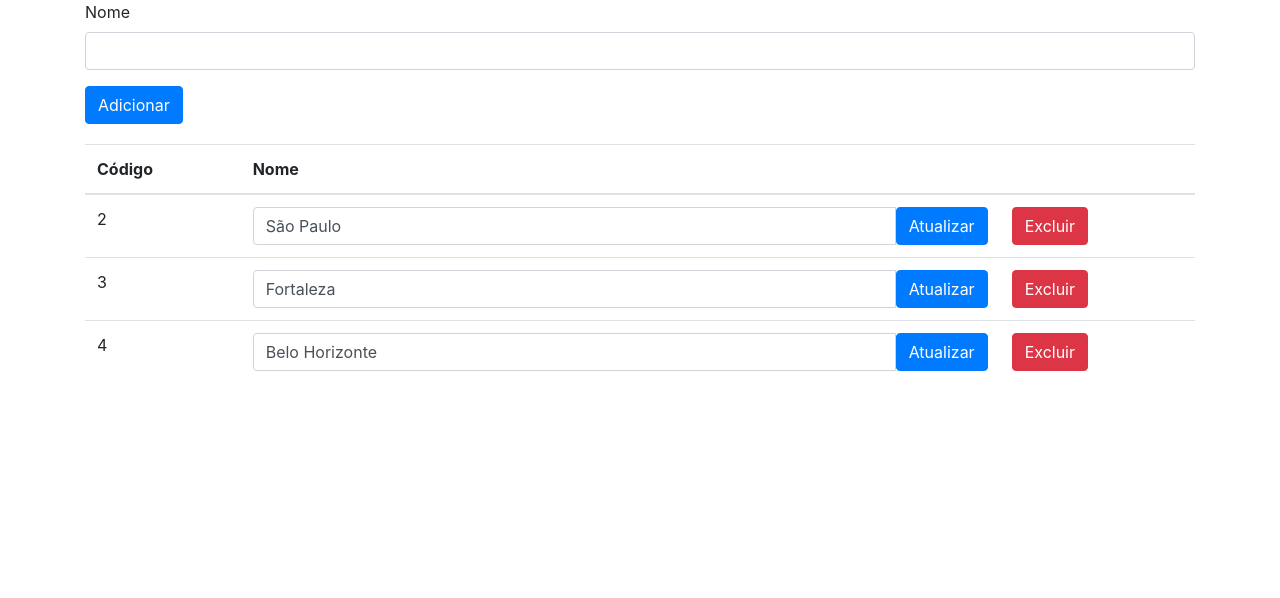
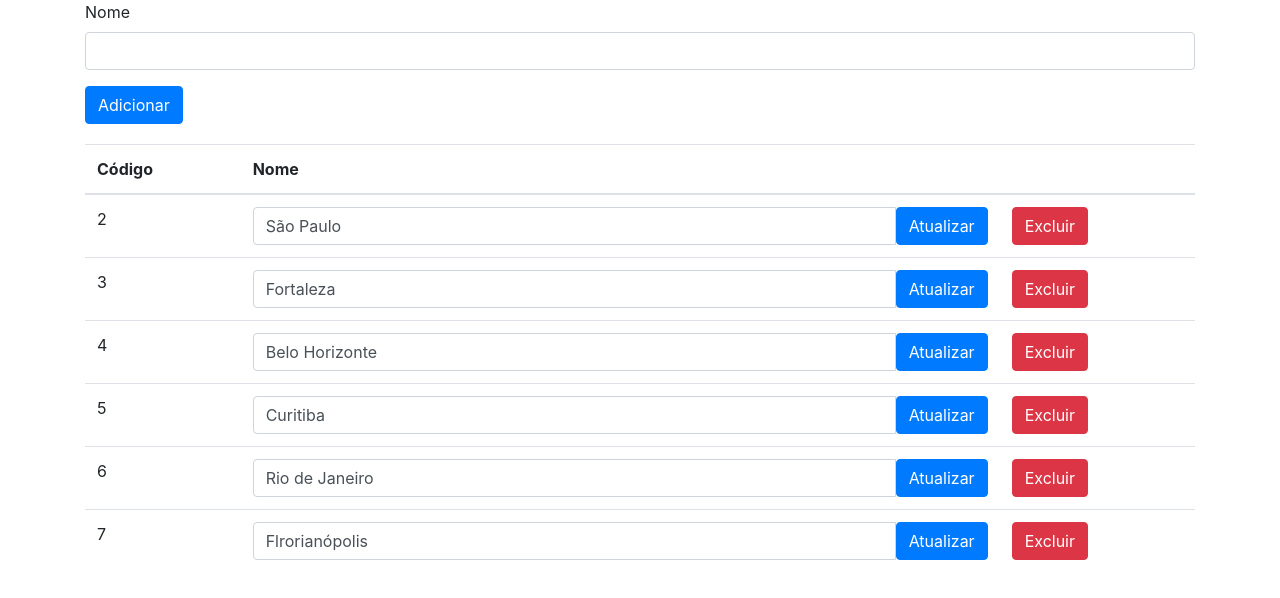
Before and after one commit to ronaldocaldas/http, an Angular app: page / in a window 1280 px wide. Shown: the top 598 px of the page. Built offline with nearby package versions, Linux system fonts and the light colour scheme; data requests are answered from the project's data file.

Commit message:
Implementação de requisição com POST

```diff
--- a/data/db.json
+++ b/data/db.json
@@ -11,6 +11,18 @@
     {
       "nome": "Belo Horizonte",
       "id": 4
+    },
+    {
+      "nome": "Curitiba",
+      "id": 5
+    },
+    {
+      "nome": "Rio de Janeiro",
+      "id": 6
+    },
+    {
+      "nome": "Flrorianópolis",
+      "id": 7
     }
   ]
 }
--- a/src/app/app.component.ts
+++ b/src/app/app.component.ts
@@ -11,11 +11,17 @@ export class AppComponent implements OnInit {
 
   constructor(private cidadeService: CidadeService) { }
   ngOnInit(): void {
+    this.consultar();
+  }
+  consultar() {
     this.cidadeService.consultar()
       .then(dados => this.cidades = dados);
   }
   adicionar(nome: string) {
-    alert(nome);
+    this.cidadeService.adicionar({ nome })
+      .then(cidade => {
+        this.consultar();
+      });
   }
 
   excluir(id: number) {
--- a/src/app/cidade.service.ts
+++ b/src/app/cidade.service.ts
@@ -7,9 +7,16 @@ import { Http } from '@angular/http';
 export class CidadeService {
 
   constructor(private http: Http) { }
+
   consultar(): Promise<any> {
     return this.http.get('http://localhost:3000/cidades')
       .toPromise()
       .then(response => response.json());
   }
+
+  adicionar(cidade: any): Promise<any> {
+    return this.http.post('http://localhost:3000/cidades', cidade)
+      .toPromise()
+      .then(response => response.json());
+  }
 }
```
